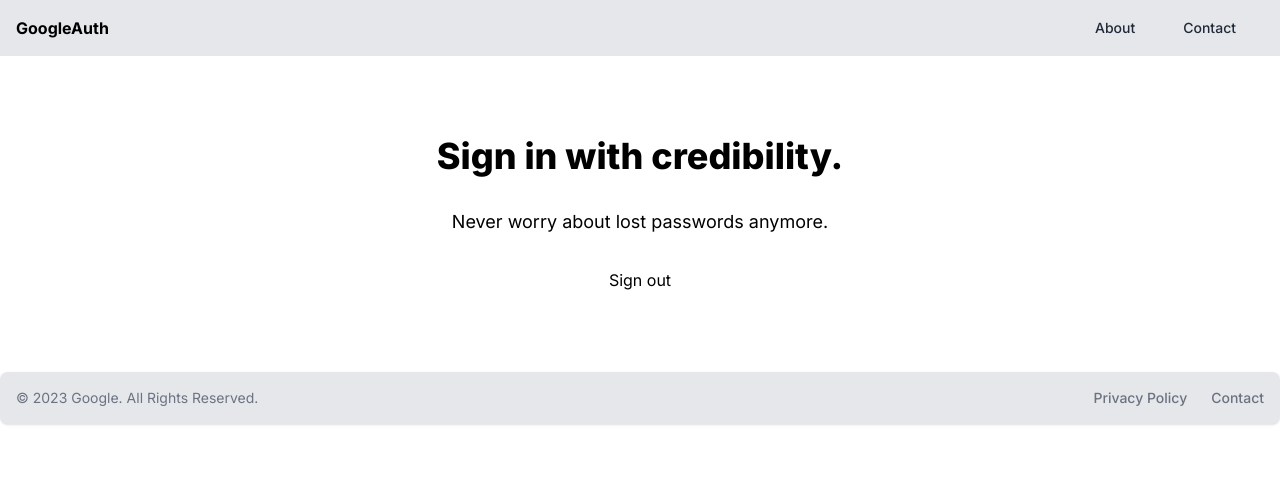
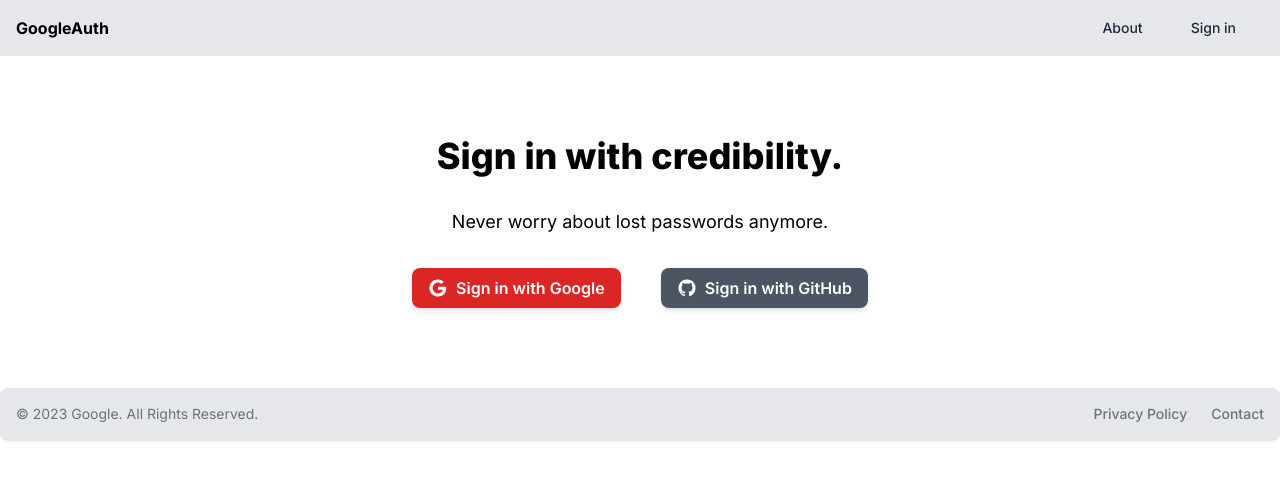
Before and after one commit to briannval/GoogleAuth, a Next.js app: page / in a window 1280 px wide. Shown: the top 480 px of the page. Built offline with nearby package versions, Linux system fonts and the light colour scheme; no server answers.

Commit message:
Minor changes

```diff
--- a/src/app/page.tsx
+++ b/src/app/page.tsx
@@ -12,7 +12,6 @@
         <p className="text-lg font-normal mb-8">
           Never worry about lost passwords anymore.
         </p>
-        {status === "authenticated" ? (
         <div className="px-10 mx-auto text-center flex justify-center items-center space-x-10">
           <button
             onClick={() => signIn("google")}
@@ -49,9 +48,6 @@
             Sign in with GitHub
           </button>
         </div>
-        ) : (
-          <button onClick={() => signOut()}>Sign out</button>
-        )}
       </div>
     </section>
   );
--- a/src/components/header.tsx
+++ b/src/components/header.tsx
@@ -2,8 +2,10 @@
 
 import Link from "next/link";
 import React from "react";
+import { useSession, signIn, signOut } from "next-auth/react";
 
 const Header: React.FC = () => {
+  const { status } = useSession();
   return (
     <header>
       <nav className="bg-gray-200 border-gray-900 px-4 py-2">
@@ -18,12 +20,21 @@
             >
               About
             </a>
-            <a
-              href={"/contact"}
-              className="text-gray-800 hover:bg-gray-500 focus:ring-4 focus:ring-gray-300 font-medium rounded-lg text-sm px-4 lg:px-5 py-2 lg:py-2.5 mr-2 dark:hover:bg-gray-70 focus:outline-none dark:focus:ring-gray-800"
-            >
-              Contact
-            </a>
+            {status === "authenticated" ? (
+              <button
+                onClick={() => signOut()}
+                className="text-gray-800 hover:bg-gray-500 focus:ring-4 focus:ring-gray-300 font-medium rounded-lg text-sm px-4 lg:px-5 py-2 lg:py-2.5 mr-2 dark:hover:bg-gray-70 focus:outline-none dark:focus:ring-gray-800"
+              >
+                Sign out
+              </button>
+            ) : (
+              <button
+                onClick={() => signIn("google")}
+                className="text-gray-800 hover:bg-gray-500 focus:ring-4 focus:ring-gray-300 font-medium rounded-lg text-sm px-4 lg:px-5 py-2 lg:py-2.5 mr-2 dark:hover:bg-gray-70 focus:outline-none dark:focus:ring-gray-800"
+              >
+                Sign in
+              </button>
+            )}
           </div>
         </div>
       </nav>
```
Lines whose indentation alone changed are shown as unchanged.
